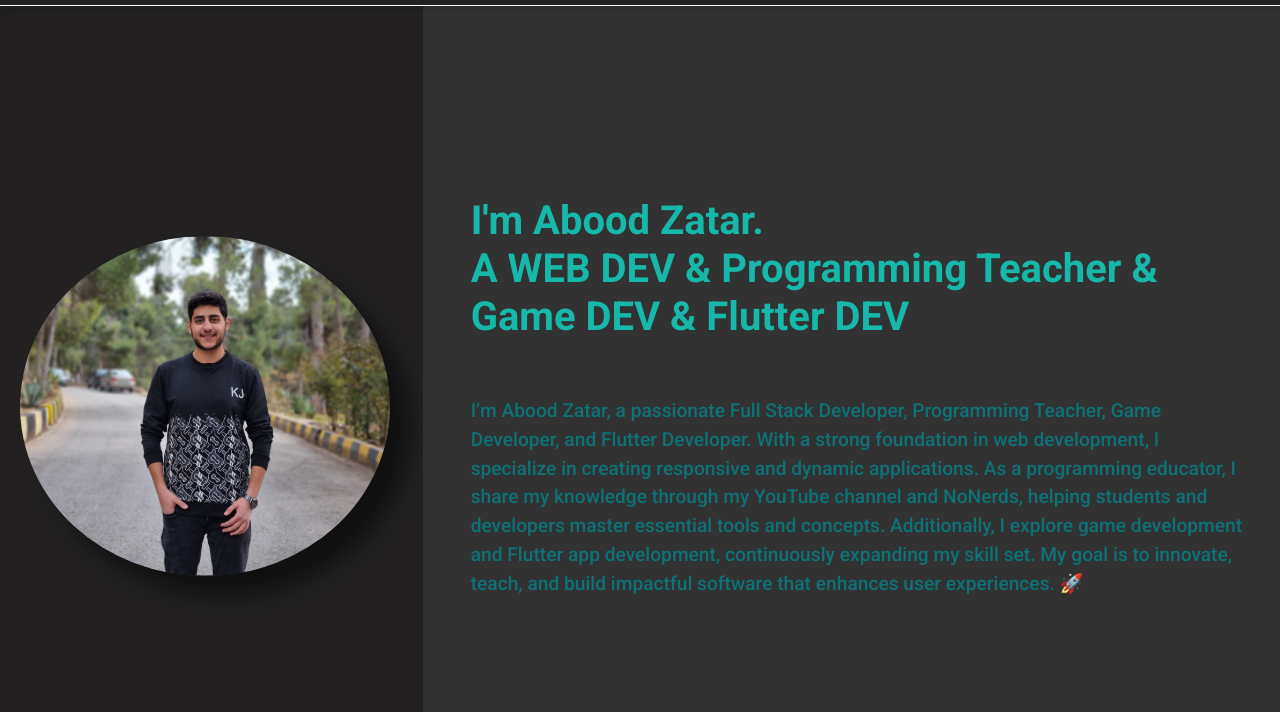
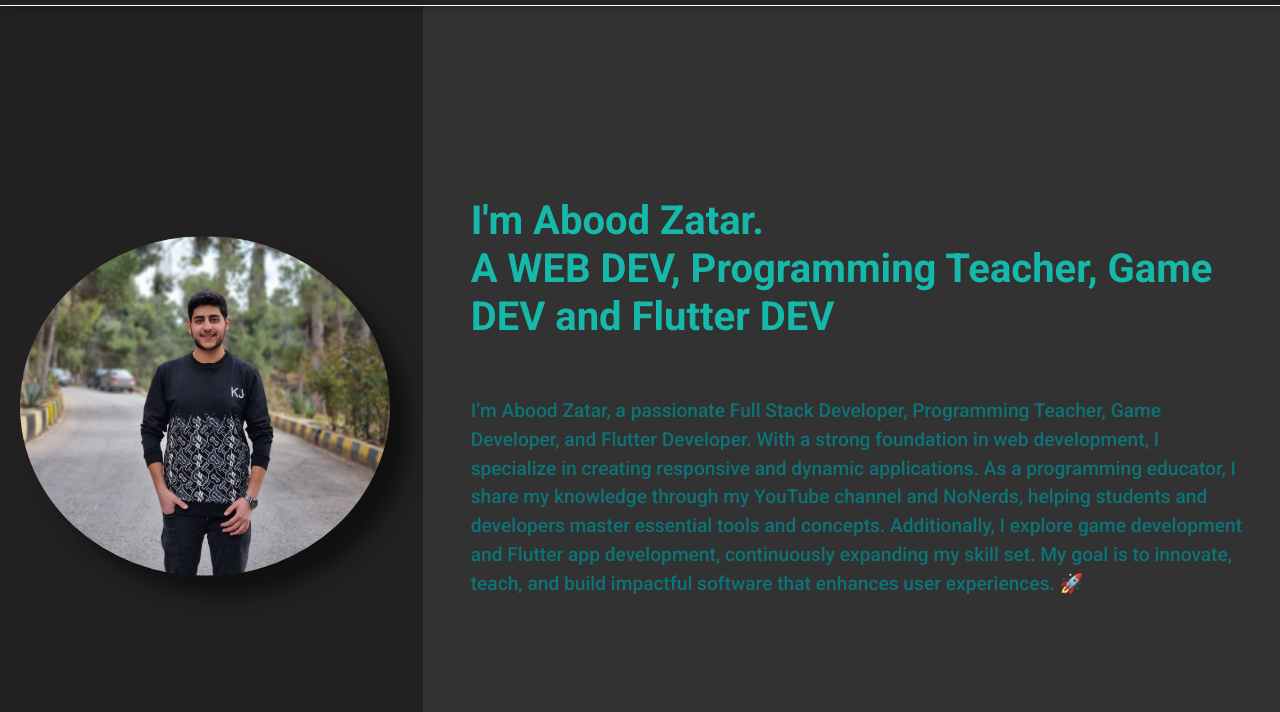
Before and after one commit to aboodzatar/Abood_Zatar, a plain HTML site: page index.html in a window 1280 px wide. Shown: the part 88-800 px from the top of the page. Drawn offline with Linux system fonts and the light colour scheme.

Commit message:
text in index,html edit

```diff
--- a/index.html
+++ b/index.html
@@ -68,7 +68,7 @@
           <div class="col-lg-8 col-md-8 col-12 right-side p-5">
             <h1 class="main-text">
               I'm Abood Zatar.</br>
-              A WEB DEV & Programming Teacher & Game DEV & Flutter DEV
+              A WEB DEV, Programming Teacher, Game DEV and Flutter DEV
             </h1>
             <p class="subtitle-text mt-5">
               I’m Abood Zatar, a passionate Full Stack Developer, Programming Teacher, Game Developer, and Flutter Developer. With a strong foundation in web development, I specialize in creating responsive and dynamic applications. As a programming educator, I share my knowledge through my YouTube channel and NoNerds, helping students and developers master essential tools and concepts. Additionally, I explore game development and Flutter app development, continuously expanding my skill set. My goal is to innovate, teach, and build impactful software that enhances user experiences. 🚀            </p>
```
